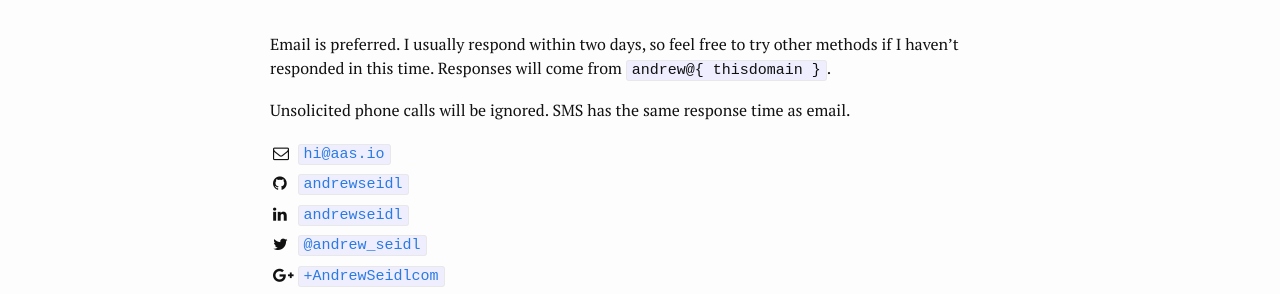
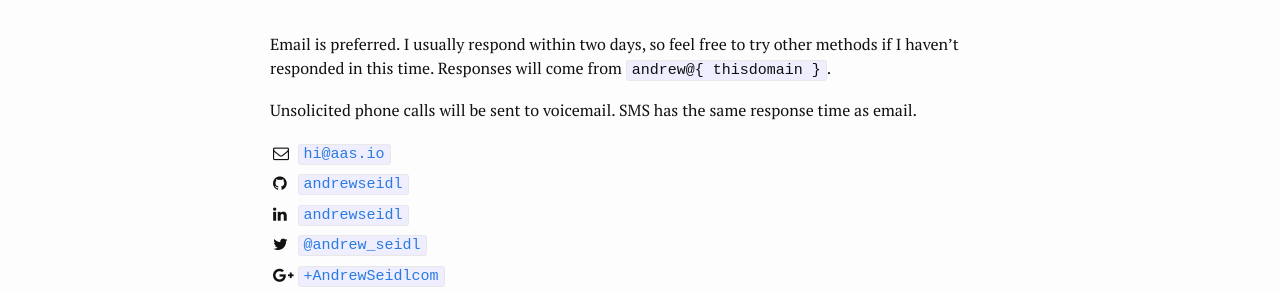
Before and after one commit to andrewseidl/andrewseidl.com, a Jekyll site: the page built from contact.md, in a window 1280 px wide. Shown: the part 166-460 px from the top of the page. Built offline with Jekyll 4.4.1, drawn with Linux system fonts in a browser that asks for light colours; nearby versions of some CDN libraries.

Commit message:
remove inconsistency re: returning phone calls

```diff
--- a/contact.md
+++ b/contact.md
@@ -6,7 +6,7 @@ permalink: /contact/
 
 Email is preferred.  I usually respond within two days, so feel free to try other methods if I haven't responded in this time.  Responses will come from `andrew@{ thisdomain }`.
 
-Unsolicited phone calls will be ignored. SMS has the same response time as email.
+Unsolicited phone calls will be sent to voicemail. SMS has the same response time as email.
 
 |-:|-
 | <i class="fa fa-envelope-o"></i> | <a href="mailto:{{ site.email }}">`{{ site.email }}`</a>
```
